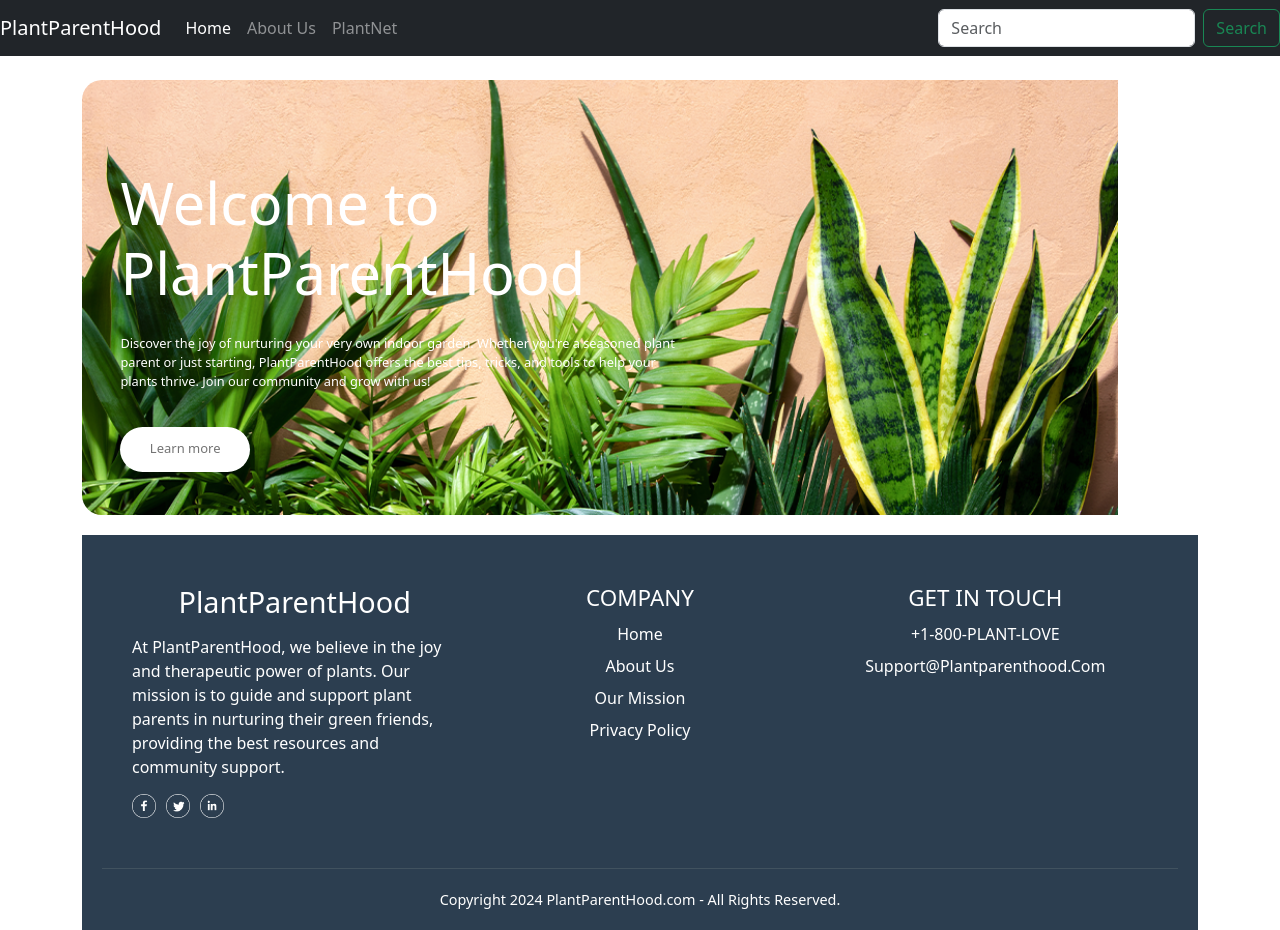
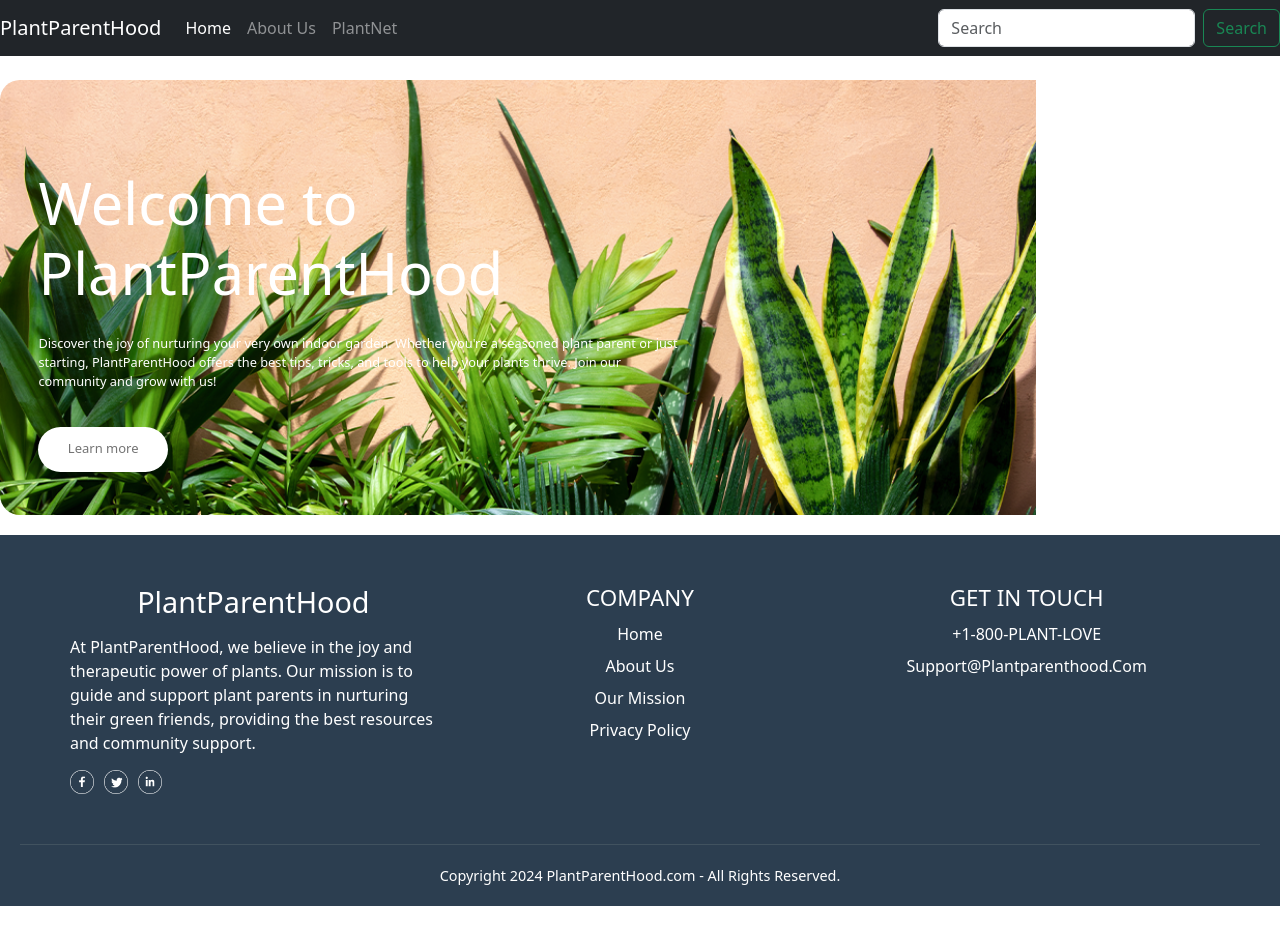
Before and after one commit to karapk/PlantParenthood, a Next.js app in the folder starter-template/: page / in a window 1280 px wide. After the commit the page ends 906 px from the top, so only its background shows below. Built offline with nearby package versions, Linux system fonts and the light colour scheme.

Commit message:
Delete the className = "container" so the footer can be fully expanded

```diff
--- a/starter-template/src/components/Layout.js
+++ b/starter-template/src/components/Layout.js
@@ -4,7 +4,7 @@ const Layout = ({ children }) => {
   return (
     <div>
       <Navbar />
-      <main className="container">{children}</main>
+      <main>{children}</main>
     </div>
   );
 };
```
